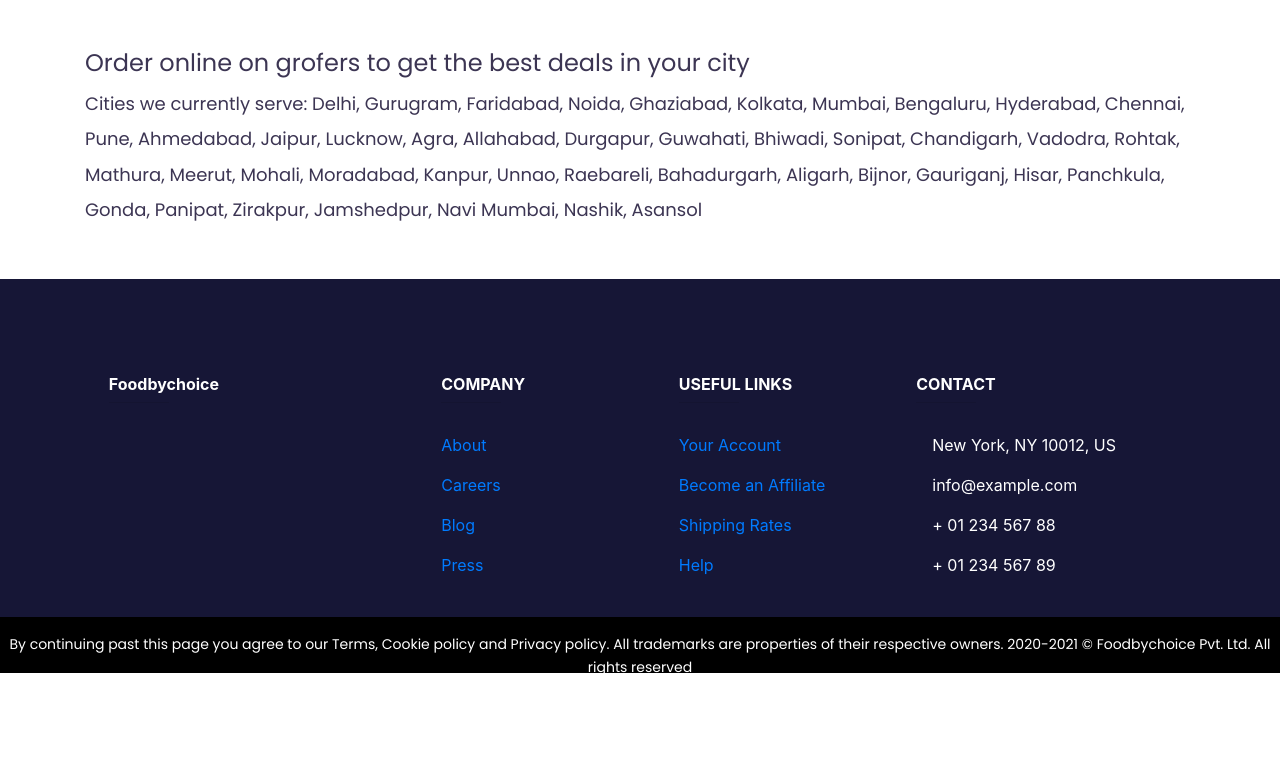
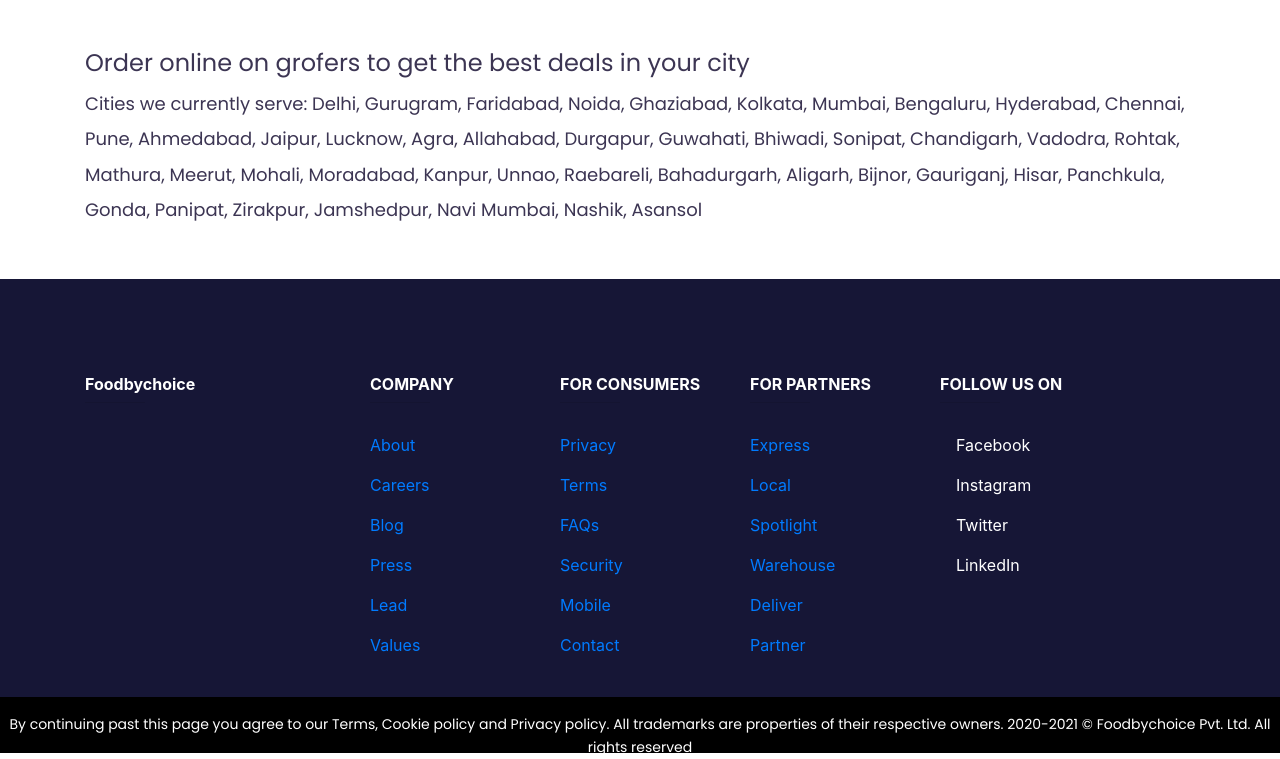
Before and after one commit to MishraLokesh/FBC_code, a plain HTML site: page index.html in a window 1280 px wide. Shown: the part 3404-4163 px from the top of the page. Before the commit the page ends 4083 px from the top, so only its background shows below. Drawn offline with nearby package versions, Linux system fonts and the light colour scheme.

Commit message:
footer completed

```diff
--- a/index.html
+++ b/index.html
@@ -238,40 +238,77 @@
         <p>
           <a href="#!">Press</a>
         </p>
+        <p>
+          <a href="#!">Lead</a>
+        </p>
+        <p>
+          <a href="#!">Values</a>
+        </p>
       </div>
       <!-- Grid column -->
       <!-- Grid column -->
       <div class="col-md-3 col-lg-2 col-xl-2 mx-auto mb-4">
         <!-- Links -->
-        <h6 class="text-uppercase font-weight-bold">Useful links</h6>
+        <h6 class="text-uppercase font-weight-bold">For Consumers</h6>
         <hr class="deep-purple accent-2 mb-4 mt-0 d-inline-block mx-auto" style="width: 60px;">
         <p>
-          <a href="#!">Your Account</a>
+          <a href="#!">Privacy</a>
         </p>
         <p>
-          <a href="#!">Become an Affiliate</a>
+          <a href="#!">Terms</a>
         </p>
         <p>
-          <a href="#!">Shipping Rates</a>
+          <a href="#!">FAQs</a>
         </p>
         <p>
-          <a href="#!">Help</a>
+          <a href="#!">Security</a>
+        </p>
+        <p>
+          <a href="#!">Mobile</a>
+        </p>
+        <p>
+          <a href="#!">Contact</a>
+        </p>
+      </div>
+      <!-- Grid column -->
+      <!-- Grid column -->
+      <div class="col-md-3 col-lg-2 col-xl-2 mx-auto mb-4">
+        <!-- Links -->
+        <h6 class="text-uppercase font-weight-bold">For Partners</h6>
+        <hr class="deep-purple accent-2 mb-4 mt-0 d-inline-block mx-auto" style="width: 60px;">
+        <p>
+          <a href="#!">Express</a>
+        </p>
+        <p>
+          <a href="#!">Local</a>
+        </p>
+        <p>
+          <a href="#!">Spotlight</a>
+        </p>
+        <p>
+          <a href="#!">Warehouse</a>
+        </p>
+        <p>
+          <a href="#!">Deliver</a>
+        </p>
+        <p>
+          <a href="#!">Partner</a>
         </p>
       </div>
       <!-- Grid column -->
       <!-- Grid column -->
       <div class="col-md-4 col-lg-3 col-xl-3 mx-auto mb-md-0 mb-4">
         <!-- Links -->
-        <h6 class="text-uppercase font-weight-bold">Contact</h6>
-        <hr class="deep-purple accent-2 mb-4 mt-0 d-inline-block mx-auto" style="width: 60px;">
+        <h6 class="text-uppercase font-weight-bold">Follow Us On</h6>
+        <hr class="accent-2 mb-4 mt-0 d-inline-block mx-auto" style="width: 60px;">
         <p>
-          <i class="fas fa-home mr-3"></i> New York, NY 10012, US</p>
+          <i class="fab fa-facebook-square mr-3"></i>Facebook</p>
         <p>
-          <i class="fas fa-envelope mr-3"></i> info@example.com</p>
+          <i class="fab fa-instagram mr-3"></i>Instagram</p>
         <p>
-          <i class="fas fa-phone mr-3"></i> + 01 234 567 88</p>
+          <i class="fab fa-twitter-square mr-3"></i>Twitter</p>
         <p>
-          <i class="fas fa-print mr-3"></i> + 01 234 567 89</p>
+          <i class="fab fa-linkedin mr-3"></i>LinkedIn</p>
       </div>
       <!-- Grid column -->
     </div>
```
